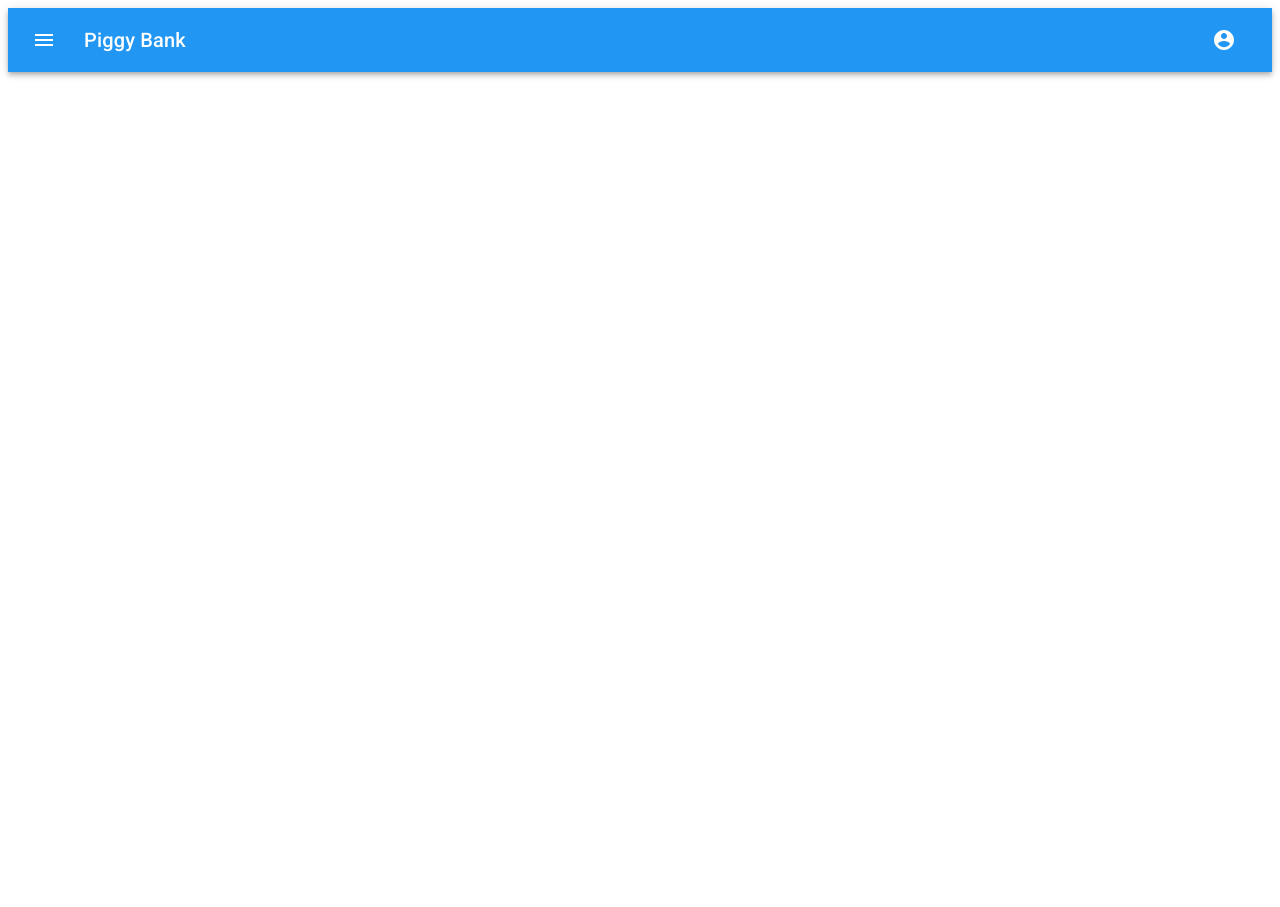
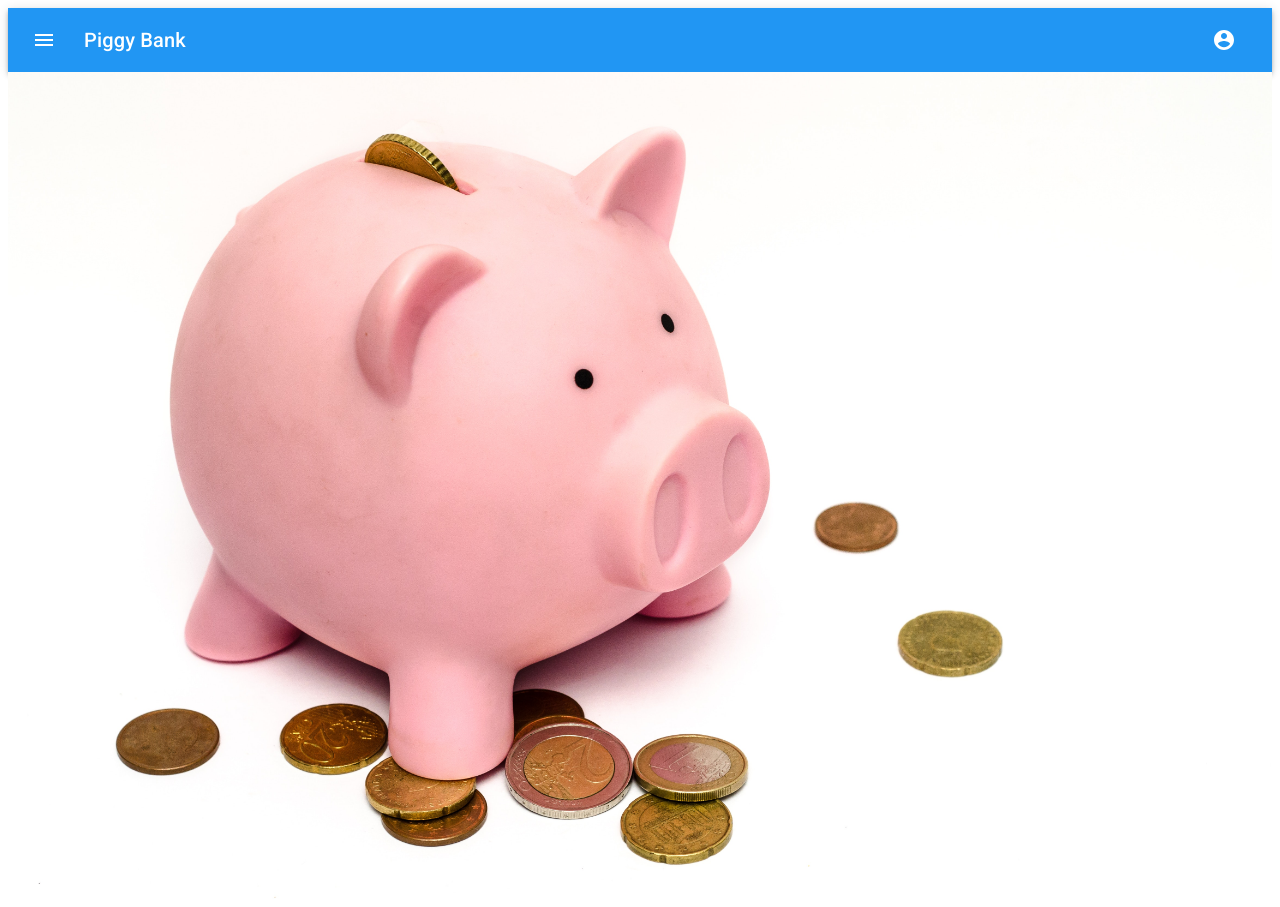
Before and after one commit to Paretooptimal22/Moneyapp, a React (Create React App) app in the folder client/: page / in a window 1280 px wide. Before the commit the page ends 800 px from the top, so only its background shows below. Built offline with nearby package versions, Linux system fonts and the light colour scheme.

Commit message:
added home page and jumbotron component

```diff
--- a/client/package.json
+++ b/client/package.json
@@ -11,6 +11,8 @@
     "@testing-library/user-event": "^12.8.3",
     "react": "^17.0.2",
     "react-dom": "^17.0.2",
+    "react-parallax": "^3.3.0",
+    "react-router-dom": "^5.2.0",
     "react-scripts": "4.0.3",
     "web-vitals": "^1.1.1"
   },
--- a/client/src/App.js
+++ b/client/src/App.js
@@ -1,7 +1,9 @@
 import React, { useState, useEffect } from 'react'
+import { BrowserRouter as Router, Switch, Route } from 'react-router-dom'
 import { createMuiTheme } from '@material-ui/core/styles'
 import { ThemeProvider } from '@material-ui/core/styles'
 import NavBar from './components/NavBar'
+import Home from './pages/Home'
 
 const theme = createMuiTheme({
   typography: {
@@ -12,9 +14,17 @@ const theme = createMuiTheme({
 const App = props => {
   return (
     <ThemeProvider theme={theme} >
-      <div>
-        <NavBar />
-      </div>
+      <Router>
+        <div>
+          <NavBar />
+          <Switch>
+            <Route exact path="/">
+              <Home />
+            </Route>
+          </Switch>
+        </div>
+      </Router>
+
     </ThemeProvider>
   )
 }
--- /dev/null
+++ b/client/src/components/Jumbotron/Jumbotron.js
@@ -0,0 +1,37 @@
+import React from 'react'
+import { makeStyles } from '@material-ui/core/styles'
+import { Grid, Container } from '@material-ui/core'
+import piggy from './JumboPic/piggy.jpg'
+
+const useStyles = makeStyles(theme => ({
+  root: {
+    flexGrow: 1
+  },
+  div: {
+
+    textAlign: 'center',
+    padding: 0
+  },
+  img: {
+    margin: 'auto',
+    display: 'block',
+    maxWidth: '100%',
+    maxHeight: '100%',
+  }
+
+}))
+
+const Jumbotron = () => {
+  const classes = useStyles()
+  return (
+    <Grid className={classes.root} maxWidth="xl">
+      <Grid item xs={12}>
+        <div className={classes.div}>
+          <img className={classes.img} src={piggy} alt="piggy" />
+        </div>
+      </Grid>
+    </Grid>
+  )
+}
+
+export default Jumbotron
--- /dev/null
+++ b/client/src/components/Jumbotron/index.js
@@ -0,0 +1 @@
+export { default } from './Jumbotron.js'
--- /dev/null
+++ b/client/src/pages/Home/Home.js
@@ -0,0 +1,54 @@
+import React from 'react'
+import { makeStyles } from '@material-ui/core/styles'
+import { Container, Grid, Typography } from '@material-ui/core'
+import NavBar from '../../components/NavBar'
+import Jumbotron from '../../components/Jumbotron'
+
+const useStyles = makeStyles(theme => ({
+  root: {
+    maxWidth: '100%',
+  },
+  grid: {
+    maxWidth: '100%',
+    backgroundColor: '#424242',
+    margin: 'auto',
+    display: 'flex',
+    position: 'relative',
+    justifyContent: 'center'
+  },
+  cards: {
+    margin: 'auto',
+    display: 'flex',
+    position: 'relative',
+    justifyContent: 'center',
+  },
+  title: {
+    paddingTop: '25px',
+    color: '#18ffff'
+  },
+  body: {
+    color: 'white'
+  },
+  title2: {
+    marginTop: '50px',
+    color: '#18ffff'
+  },
+
+
+}))
+
+const Home = () => {
+
+  const classes = makeStyles()
+
+  return (
+    <div className={classes.root}>
+      <Grid container className={classes.grid}>
+        <Jumbotron />
+      </Grid>
+
+    </div>
+  )
+}
+
+export default Home
--- /dev/null
+++ b/client/src/pages/Home/index.js
@@ -0,0 +1 @@
+export { default } from './Home.js'
```
Also changed, not shown: client/src/components/Jumbotron/JumboPic/piggy.jpg (added), 1 other file (tests, documents, lock files or other folders).
